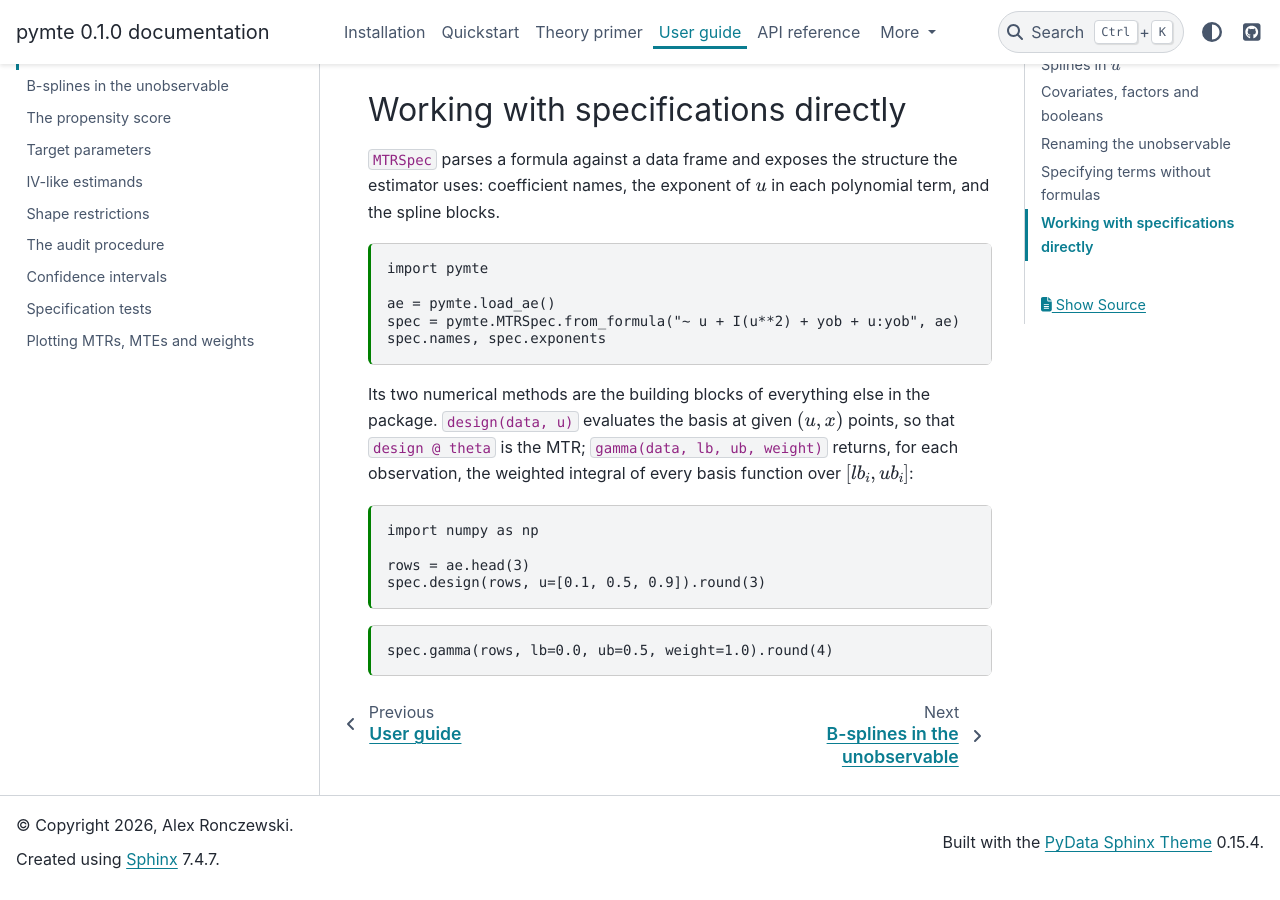
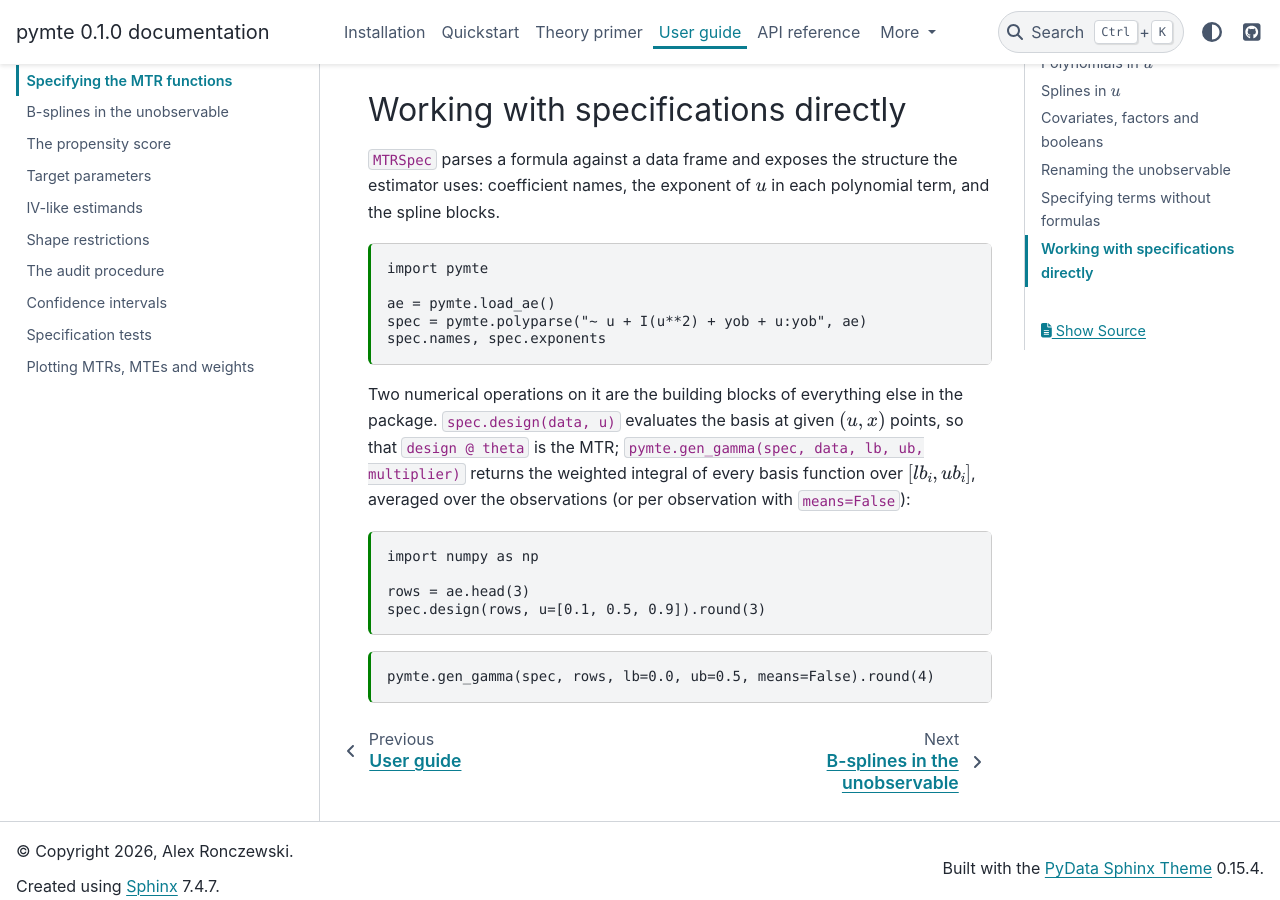
Before and after one commit to Alexr951/pymte, a Sphinx documentation site: the page built from docs/guide/mtr-specification.md, in a window 1280 px wide and 900 px high, scrolled down 1909 px. Built offline with Sphinx 7.4.7 and the PyData theme 0.15.4, drawn with Linux system fonts in a browser that asks for light colours.

Commit message:
Expose polyparse and gen_gamma as functions like the R package

````diff
--- a/docs/guide/mtr-specification.md
+++ b/docs/guide/mtr-specification.md
@@ -94,15 +94,16 @@
 import pymte
 
 ae = pymte.load_ae()
-spec = pymte.MTRSpec.from_formula("~ u + I(u**2) + yob + u:yob", ae)
+spec = pymte.polyparse("~ u + I(u**2) + yob + u:yob", ae)
 spec.names, spec.exponents
 ```
 
-Its two numerical methods are the building blocks of everything else in the
-package. `design(data, u)` evaluates the basis at given $(u, x)$ points, so
-that `design @ theta` is the MTR; `gamma(data, lb, ub, weight)` returns, for
-each observation, the weighted integral of every basis function over
-$[lb_i, ub_i]$:
+Two numerical operations on it are the building blocks of everything else in
+the package. `spec.design(data, u)` evaluates the basis at given $(u, x)$
+points, so that `design @ theta` is the MTR; `pymte.gen_gamma(spec, data, lb,
+ub, multiplier)` returns the weighted integral of every basis function over
+$[lb_i, ub_i]$, averaged over the observations (or per observation with
+`means=False`):
 
 ```{code-cell} python
 import numpy as np
@@ -112,5 +113,5 @@
 ```
 
 ```{code-cell} python
-spec.gamma(rows, lb=0.0, ub=0.5, weight=1.0).round(4)
+pymte.gen_gamma(spec, rows, lb=0.0, ub=0.5, means=False).round(4)
 ```
````
Also changed, not shown: docs/guide/splines.md (+1 -1 lines), 6 other files.
